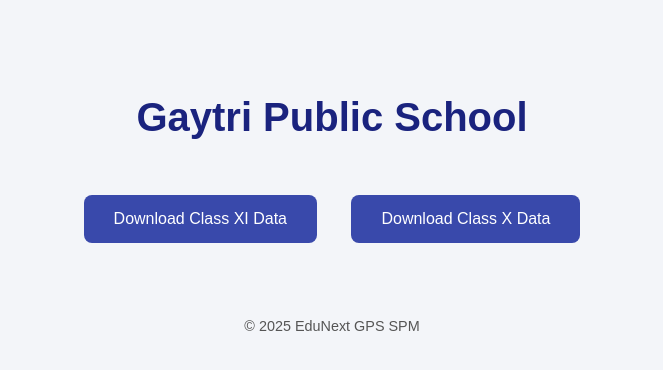
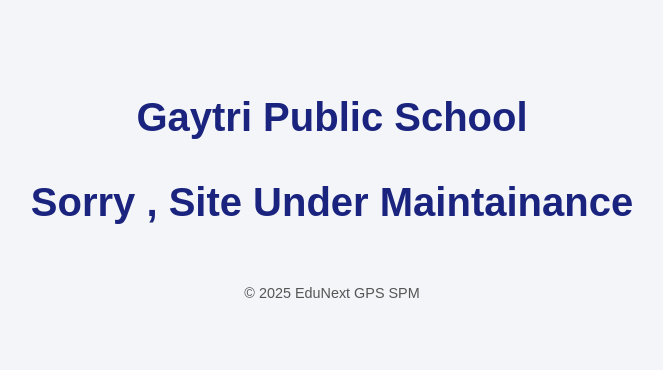
Before and after one commit to EdunextServices/GayatriPublicSchool, a plain HTML site: page index.html in a window 1280 px wide. Shown: the whole page, without its empty margins (308-971 px from the left). Drawn offline with Linux system fonts and the light colour scheme.

Commit message:
Update index.html

```diff
--- a/index.html
+++ b/index.html
@@ -41,8 +41,7 @@
 <body>
   <h1>Gaytri Public School</h1>
 
-  <a href="class_xi_data.xls" class="btn" download>Download Class XI Data</a>
-  <a href="class_x_data.xls" class="btn" download>Download Class X Data</a>
+<h1> Sorry , Site Under Maintainance </h1>
 
   <footer>© 2025 EduNext GPS SPM</footer>
 </body>
```
